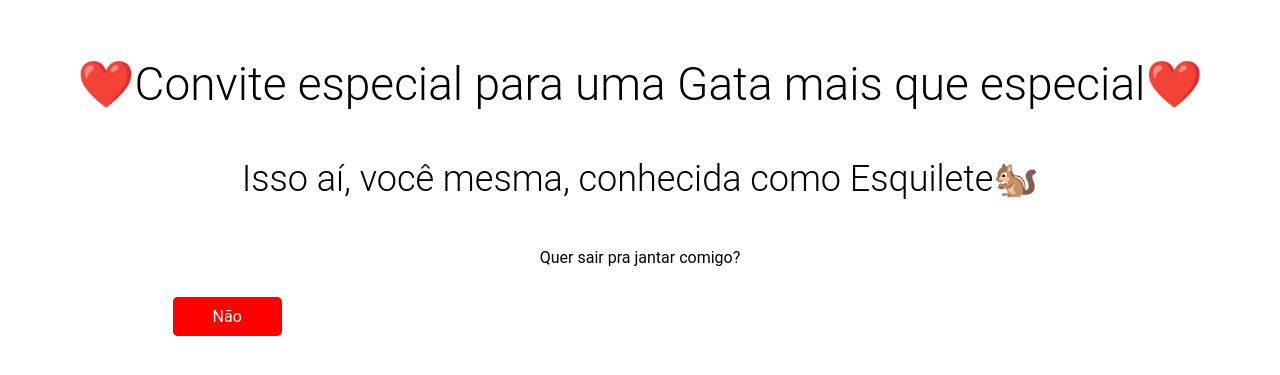
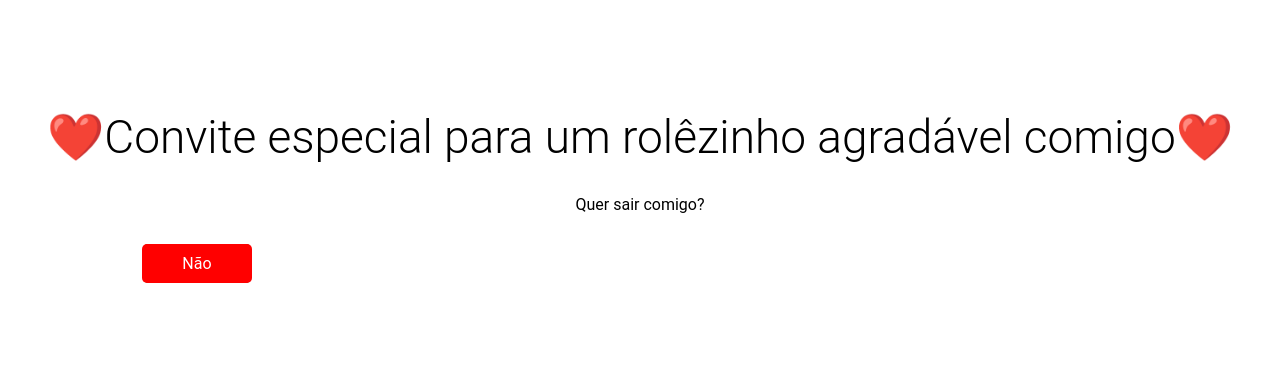
Before and after one commit to brayanoliveiira/meu-convite, a plain HTML site: page index.html in a window 1280 px wide. Shown: the part 219-594 px from the top of the page. Drawn offline with Linux system fonts and the light colour scheme.

Commit message:
Update index.html

```diff
--- a/index.html
+++ b/index.html
@@ -60,10 +60,11 @@
 </head>
 <body>
     <div class="container">
-        <h1>❤️Convite especial para uma Gata mais que especial❤️</h1>
+                <h1>❤️Convite especial para um rolêzinho agradável comigo❤️</h1>
+          <!-- <h1>❤️Convite especial para uma Gata mais que especial❤️</h1>-->
         <div>
-            <h4>Isso aí, você mesma, conhecida como Esquilete🐿️</h4>
-            </h3>Quer sair pra jantar comigo?</h3>
+           <!-- <h4>Isso aí, você mesma, conhecida como Esquilete🐿️</h4> -->
+            </h3>Quer sair comigo?</h3>
 
             <div class="buttons">
                 <button id="sim">Sim</button>
@@ -84,7 +85,7 @@
 
         var correctlyButton = document.getElementById("sim");
         correctlyButton.addEventListener("click", function () {
-            alert("Amém, achei que n ia aceitar nunca! Já que aceitou por livre e expôntanea vontade te busco sexta às 20h?");
+            alert("Amém, achei que n ia aceitar nunca! Já que aceitou por livre e expôntanea vontade te busco às 20h?");
         });
     </script>
 </body>
```
